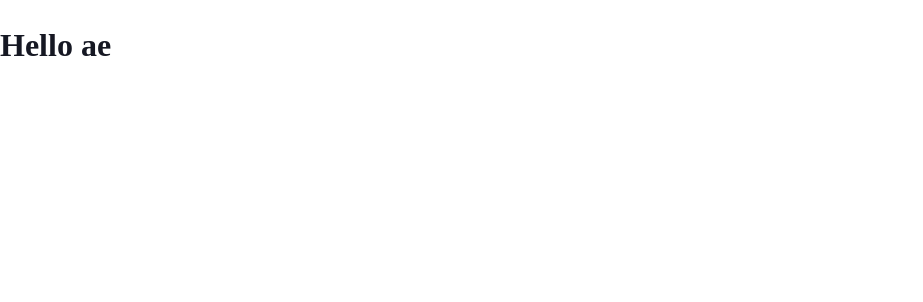
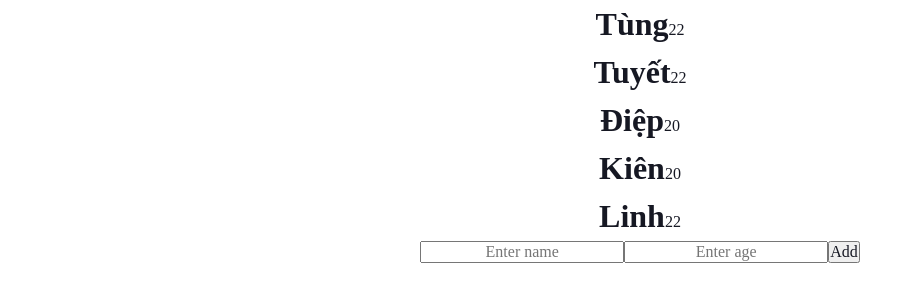
Before and after one commit to duytungtmt001/movie_project, a React (Create React App) app: page / in a window 1280 px wide. Shown: the top 302 px of the page, without its empty margins (0-923 px from the left). Built offline with nearby package versions, Linux system fonts and the light colour scheme; data requests are answered from the project's data file.

Commit message:
Update 2

```diff
--- /dev/null
+++ b/database.json
@@ -0,0 +1,29 @@
+{
+  "users": [
+    {
+      "id": 1,
+      "name": "Tùng",
+      "age": 22
+    },
+    {
+      "id": 2,
+      "name": "Tuyết",
+      "age": 22
+    },
+    {
+      "name": "Điệp",
+      "age": "20",
+      "id": 5
+    },
+    {
+      "name": "Kiên",
+      "age": "20",
+      "id": 6
+    },
+    {
+      "name": "Linh",
+      "age": "22",
+      "id": 7
+    }
+  ]
+}
--- a/package.json
+++ b/package.json
@@ -11,6 +11,7 @@
     "classnames": "^2.3.2",
     "clsx": "^1.2.1",
     "jsconfig.json": "^2.3.3",
+    "json-server": "^0.17.3",
     "normalize.css": "^8.0.1",
     "react": "^18.2.0",
     "react-dom": "^18.2.0",
@@ -25,6 +26,7 @@
   },
   "scripts": {
     "start": "react-app-rewired start",
+    "database": "json-server --watch database.json",
     "build": "react-app-rewired build",
     "test": "react-app-rewired test",
     "eject": "react-scripts eject"
--- a/src/App.js
+++ b/src/App.js
@@ -1,7 +1,56 @@
+import { Fragment, useEffect, useState } from "react";
+
+const restApi = 'http://localhost:3000/users';
+
 function App() {
+    const [result, setResult] = useState([])
+    const [nameValue, setNameValue] = useState('');
+    const [ageValue, setAgeValue] = useState('');
+
+    useEffect(() => {
+        fetch(restApi)
+            .then((res) => res.json())
+            .then((result) => {
+                setResult(result);
+            })
+            .catch(() => {
+                alert('Tải dữ liệu thất bại');
+            });
+    }, [])
+
+    const handleClick = (payload) => {
+        const options = {
+            method: 'POST',
+            headers: {
+                'Content-Type': 'application/json',
+                // 'Content-Type': 'application/x-www-form-urlencoded',
+            },
+            body: JSON.stringify(payload)
+        };
+        fetch(restApi, options);
+        setResult([...result, payload])
+    }
+
     return (
         <div className="App">
-            <h1>Hello ae</h1>
+            {result.map((user) => (
+                <div key={user.id}>
+                    <h1 style={{display: "inline"}}>{user.name}</h1>
+                    <span>{user.age}</span>
+                </div>
+            ))}
+
+            <input
+                placeholder="Enter name"
+                value={nameValue}
+                onChange={(e) => setNameValue(e.target.value)}
+            />
+            <input
+                placeholder="Enter age"
+                value={ageValue}
+                onChange={(e) => setAgeValue(e.target.value)}
+            />
+            <button onClick={() => nameValue==='' || ageValue==='' || handleClick({name: nameValue, age: ageValue})}>Add</button>
         </div>
     );
 }
--- a/src/component/GlobalStyles/GlobalStyles.scss
+++ b/src/component/GlobalStyles/GlobalStyles.scss
@@ -18,6 +18,7 @@
     margin: 0;
     padding: 0;
     font-family: var(--font-family);
+    text-align: center;
 }
 
 html {
@@ -57,7 +58,7 @@ button,
 input,
 [tabindex] {
     outline: none;
-    border: none;
+    // border: none;
 }
 
 a {
--- /dev/null
+++ b/src/config/routes.js
@@ -0,0 +1,6 @@
+export const routes = {
+    home: '/',
+
+    odd: '/odd',
+    series: '/series',
+}
--- a/src/index.js
+++ b/src/index.js
@@ -6,11 +6,11 @@ import GlobalStyles from './component/GlobalStyles';
 
 const root = ReactDOM.createRoot(document.getElementById('root'));
 root.render(
-    <React.StrictMode>
-        <GlobalStyles>
-            <App />
-        </GlobalStyles>
-    </React.StrictMode>,
+    // <React.StrictMode>
+    <GlobalStyles>
+        <App />
+    </GlobalStyles>
+    // </React.StrictMode>,
 );
 
 // If you want to start measuring performance in your app, pass a function
--- /dev/null
+++ b/src/routes/routes.js
@@ -0,0 +1,3 @@
+export const publicRoutes = [
+    {to: ''}
+]
```
Also changed, not shown: src/config/index.js (added), src/routes/index.js (added), 1 other file (tests, documents, lock files or other folders).
